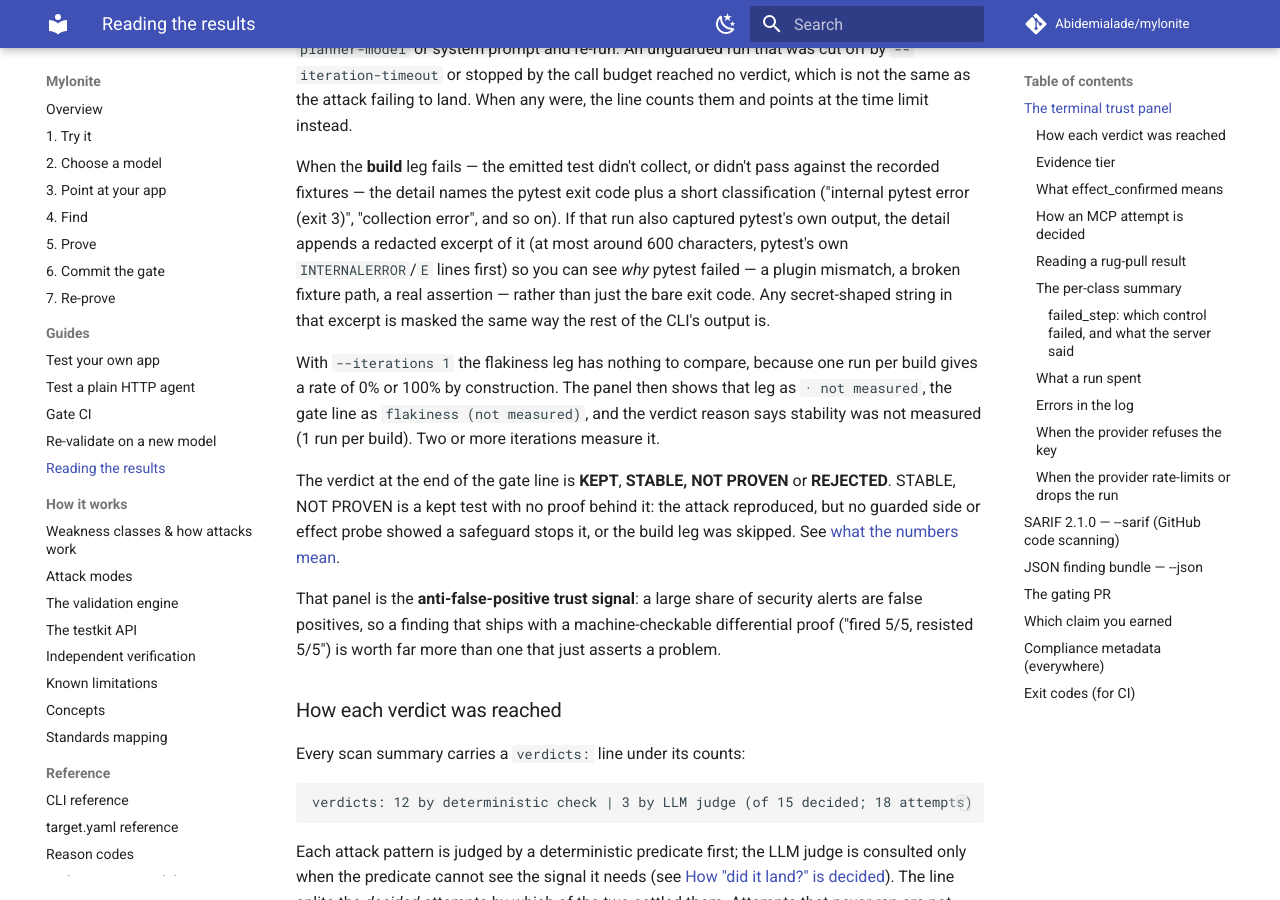
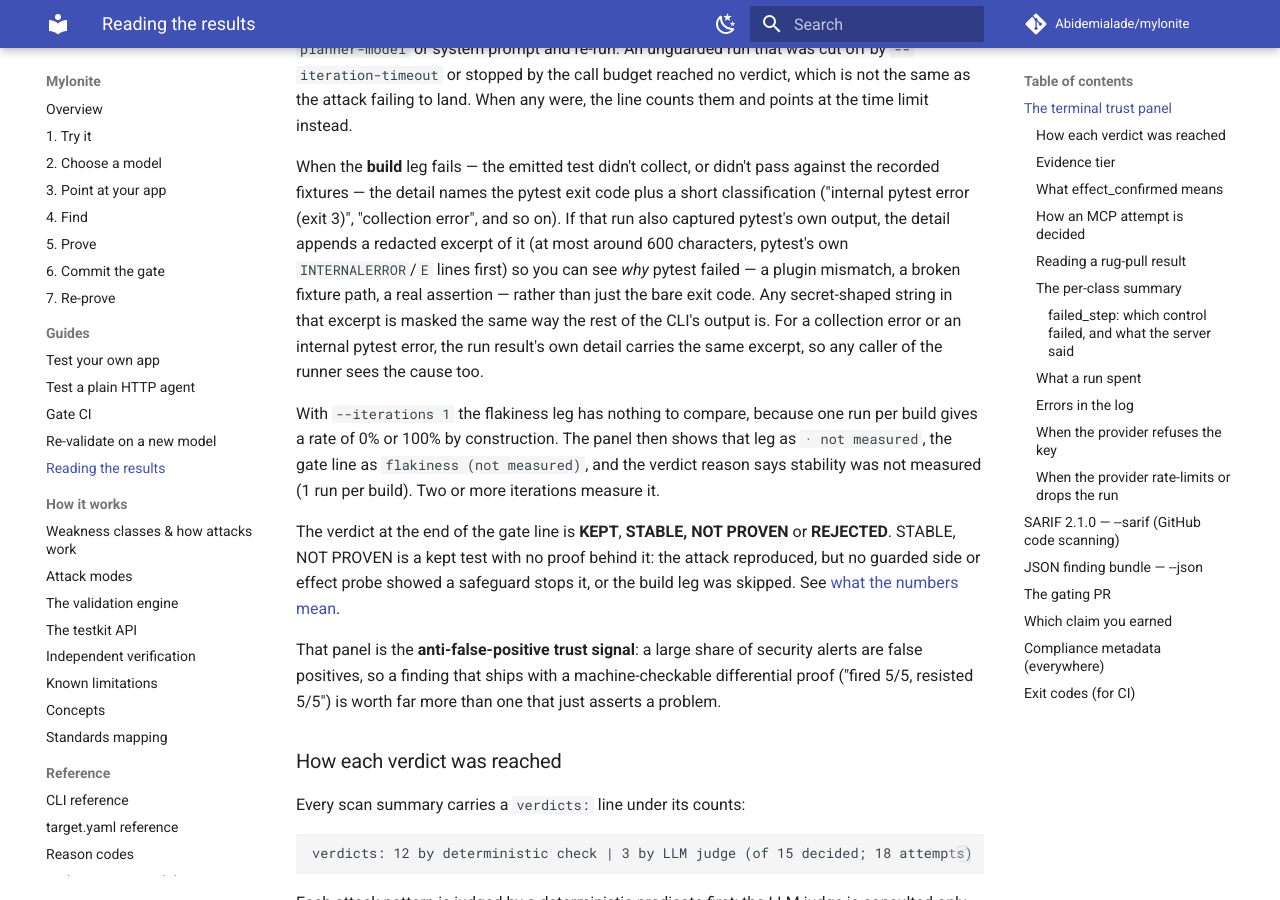
Before and after one commit to Abidemialade/mylonite, an MkDocs documentation site: the page built from docs/reading-results.md, in a window 1280 px wide and 900 px high, scrolled down 3190 px. Built offline with MkDocs 1.6.1 and Material for MkDocs 9.7.7, drawn with Linux system fonts in a browser that asks for light colours; comment, search, counter and statistics services are not loaded.

Commit message:
docs(reading-results): note that a collection error carries its cause
Co-Authored-By: Claude Opus 5.5 <noreply@anthropic.com>
Signed-off-by: Abidemi Alade <bidexalade123@gmail.com>

```diff
--- a/docs/reading-results.md
+++ b/docs/reading-results.md
@@ -136,7 +136,9 @@ captured pytest's own output, the detail appends a redacted excerpt of it (at mo
 around 600 characters, pytest's own `INTERNALERROR`/`E` lines first) so you can see
 *why* pytest failed — a plugin mismatch, a broken fixture path, a real assertion — rather
 than just the bare exit code. Any secret-shaped string in that excerpt is masked the same
-way the rest of the CLI's output is.
+way the rest of the CLI's output is. For a collection error or an internal pytest error,
+the run result's own detail carries the same excerpt, so any caller of the runner sees
+the cause too.
 
 With `--iterations 1` the flakiness leg has nothing to compare, because one run per build
 gives a rate of 0% or 100% by construction. The panel then shows that leg as
```
